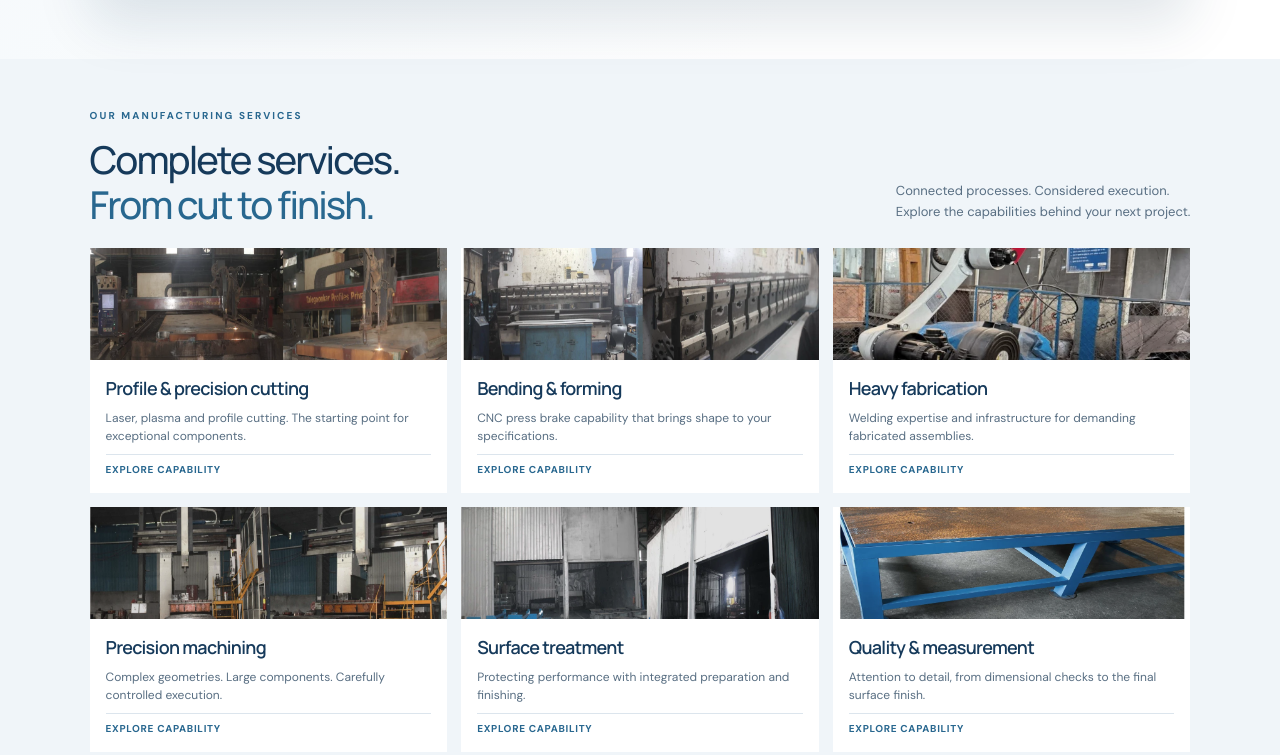
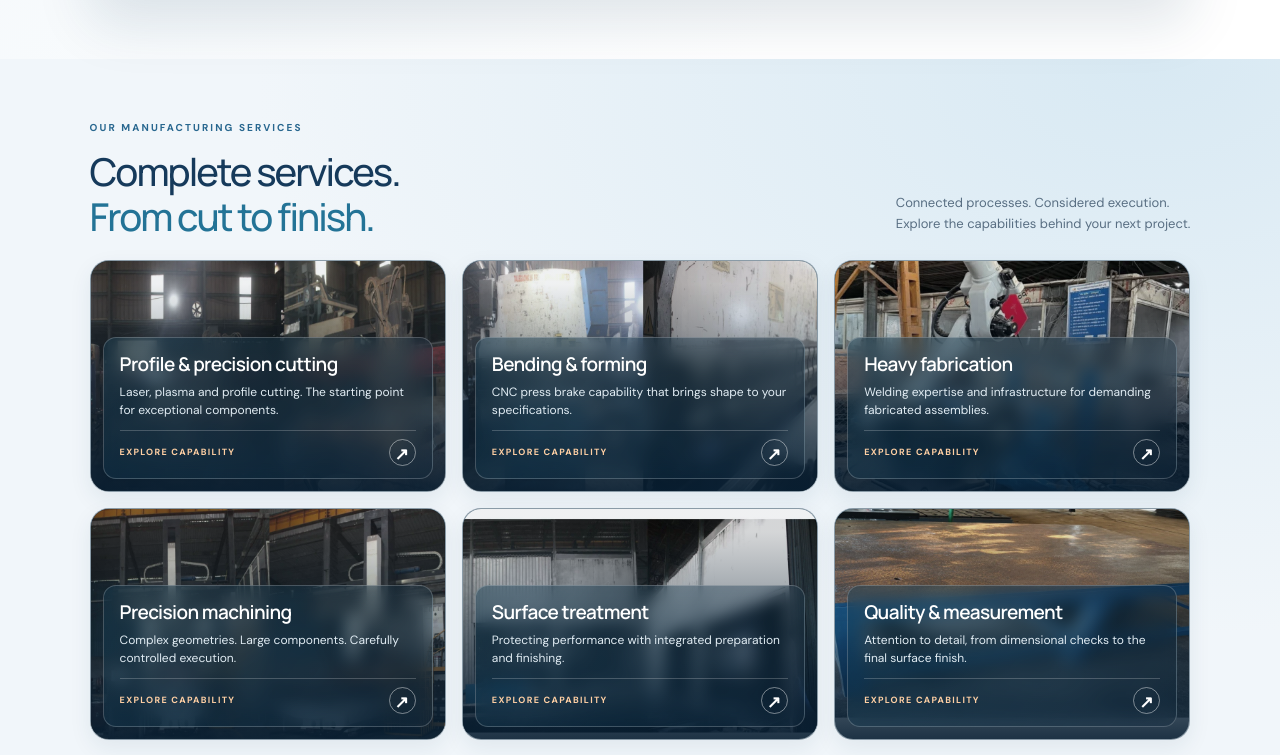
Before and after one commit to sudipghosh1728/TPPL, a website built with Vite: page index.html in a window 1280 px wide. Shown: the part 2225-2980 px from the top of the page. Built offline with nearby package versions, Linux system fonts and the light colour scheme.

Commit message:
Redesign services with photo-led glass cards

```diff
--- a/public/home-screen.css
+++ b/public/home-screen.css
@@ -369,3 +369,24 @@
 #about .about-film .blueprint-metrics { background:#ffffff12; backdrop-filter:blur(7px); border-top:1px solid #ffffff30; }
 @media(max-width:900px) { #about .about-film { height:480px; min-height:0; } }
 @media(max-width:560px) { #about .about-film { height:430px; } #about .about-film-top { inset:12px 12px auto; } #about .about-film-top>span { font-size:8px; letter-spacing:.7px; } }
+/* Photo-led service gallery with clear, always-visible capability details. */
+#capabilities { background:radial-gradient(ellipse at 90% 0,#d8e9f3,transparent 55%),#f1f6fa; }
+#capabilities .section-heading h2 em { color:#237396; }
+#capabilities .cap-grid { grid-template-columns:repeat(3,minmax(0,1fr)); gap:16px; }
+#capabilities .cap-card { position:relative; isolation:isolate; height:245px; min-width:0; border-radius:19px; border:1px solid #ffffff80; background:#15374f; color:#fff; box-shadow:0 8px 22px #143a5514; transition:transform .3s,box-shadow .3s; }
+#capabilities .cap-photo { position:absolute; inset:0; height:100%; margin:0; overflow:hidden; }
+#capabilities .cap-photo img { width:100%; height:100%; object-fit:cover; transition:transform .7s ease; }
+#capabilities .cap-card::after { content:''; position:absolute; inset:0; z-index:0; background:linear-gradient(180deg,#071e3210 10%,#071e3255 40%,#071e32e8 100%); pointer-events:none; }
+#capabilities .cap-body { position:absolute; inset:auto 12px 12px; z-index:1; padding:15px 16px 12px; border:1px solid #ffffff35; border-radius:13px; background:linear-gradient(125deg,#153e5670,#112b4050); backdrop-filter:blur(8px); -webkit-backdrop-filter:blur(8px); }
+#capabilities .cap-body h3 { margin:0 0 7px; color:#fff; font-size:clamp(19px,1.45vw,25px); letter-spacing:-.6px; line-height:1.2; }
+#capabilities .cap-body p { color:#e2edf4; margin:0 0 11px; font-size:12px; line-height:1.5; min-height:36px; }
+#capabilities .card-action { display:flex; align-items:center; justify-content:space-between; margin:0; padding:8px 0 0; border-top:1px solid #ffffff35; color:#ffd0a4; font-size:9px; letter-spacing:1.3px; }
+#capabilities .card-action::after { content:'↗'; display:grid; place-items:center; width:25px; height:25px; border:1px solid #ffffff70; border-radius:50%; color:white; font-size:17px; transition:background .25s,transform .25s; }
+#capabilities .cap-card:hover,#capabilities .cap-card:focus-visible { transform:translateY(-4px); box-shadow:0 16px 32px #123b5530; }
+#capabilities .cap-card:hover img,#capabilities .cap-card:focus-visible img { transform:scale(1.05); }
+#capabilities .cap-card:hover .card-action::after,#capabilities .cap-card:focus-visible .card-action::after { background:#f58220; transform:rotate(45deg); }
+#capabilities .cap-card:focus-visible { outline:3px solid #f58220; outline-offset:3px; }
+@media(min-width:1100px) and (min-height:650px) { #capabilities .cap-card { height:clamp(205px,29svh,300px); } }
+@media(max-width:900px) { #capabilities .cap-grid { grid-template-columns:repeat(2,minmax(0,1fr)); } }
+@media(max-width:560px) { #capabilities .cap-grid { grid-template-columns:1fr; gap:14px; } #capabilities .cap-card { height:280px; } #capabilities .cap-body p { min-height:0; font-size:13px; } #capabilities .cap-body h3 { font-size:23px; } }
+@media(prefers-reduced-motion:reduce) { #capabilities .cap-card,#capabilities .cap-photo img,#capabilities .card-action::after { transition:none; } #capabilities .cap-card:hover,#capabilities .cap-card:focus-visible,#capabilities .cap-card:hover img,#capabilities .cap-card:focus-visible img { transform:none; } }
```
